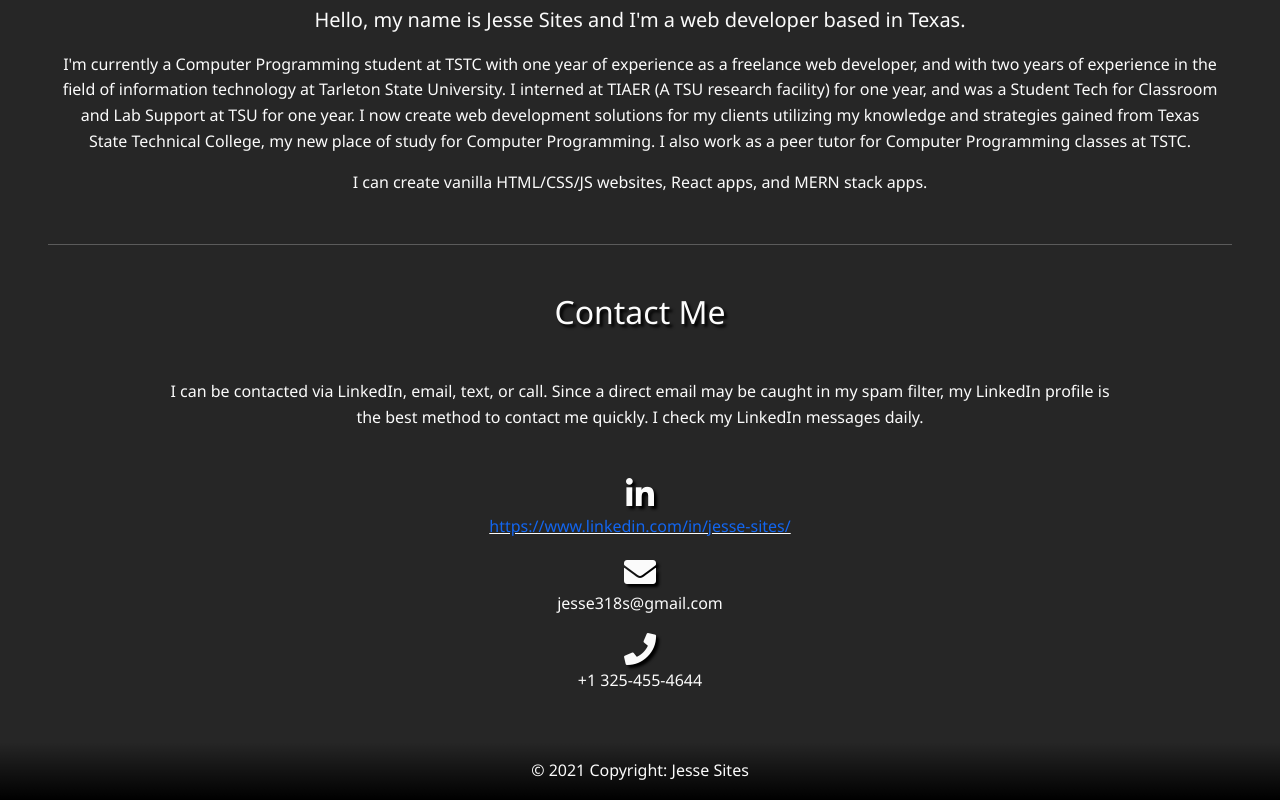
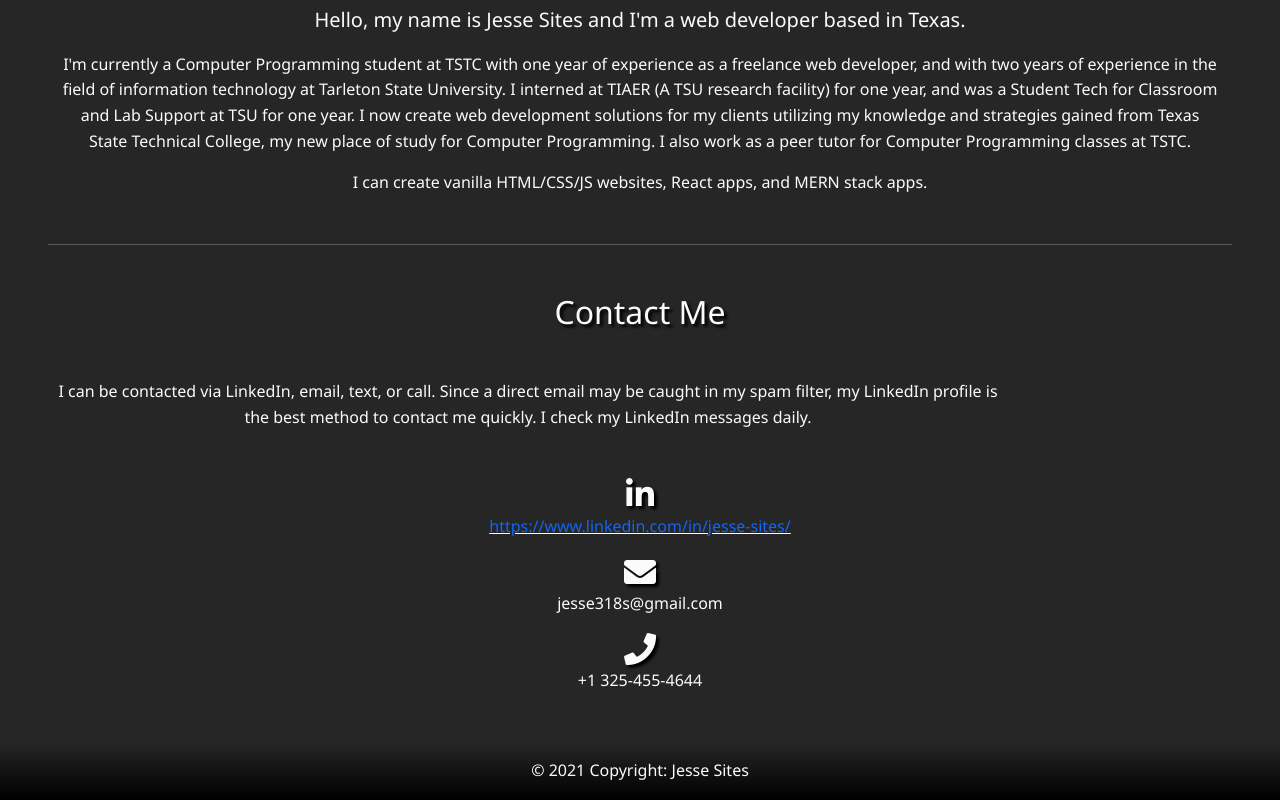
Before and after one commit to jesse318s/jesse-sites, a React (Create React App) app: page / in a window 1280 px wide. Shown: the part 2167-2967 px from the top of the page. Built offline with nearby package versions, Linux system fonts and the light colour scheme.

Commit message:
added space to contact paragraph

```diff
--- a/src/App.jsx
+++ b/src/App.jsx
@@ -377,7 +377,7 @@ function App() {
                 <div id="contact" />
                 <div className="text-center mb-5">
                     <h2 className={isLightModeActive ? "mb-5" : "mb-5 text_shadow"}>Contact Me</h2>
-                    <p className="mb-5 mx-auto w-responsive">
+                    <p className="mb-5 mx-5 w-responsive">
                         I can be contacted via LinkedIn, email, text, or call. Since a direct email may be caught in my spam filter,
                         my LinkedIn profile is the best method to contact me quickly. I check my LinkedIn messages daily.
                     </p>
```
